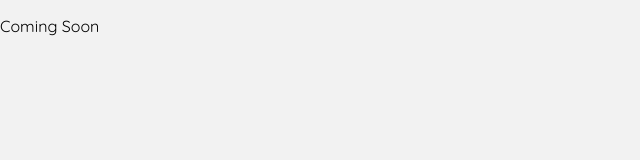
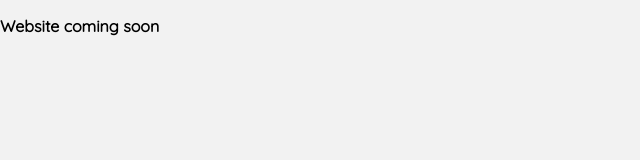
Before and after one commit to Cait98/Cait98.github.io, a plain HTML site: page index.html in a window 1280 px wide. Shown: the whole page, without its empty margins (0-640 px from the left). Drawn offline with Linux system fonts and the light colour scheme.

Commit message:
Update index.html

```diff
--- a/index.html
+++ b/index.html
@@ -10,7 +10,7 @@
 
 <body>
 
-  <p> Coming Soon </p>
+  <p> <b> Website coming soon </b> </p>
 
 
 
```
